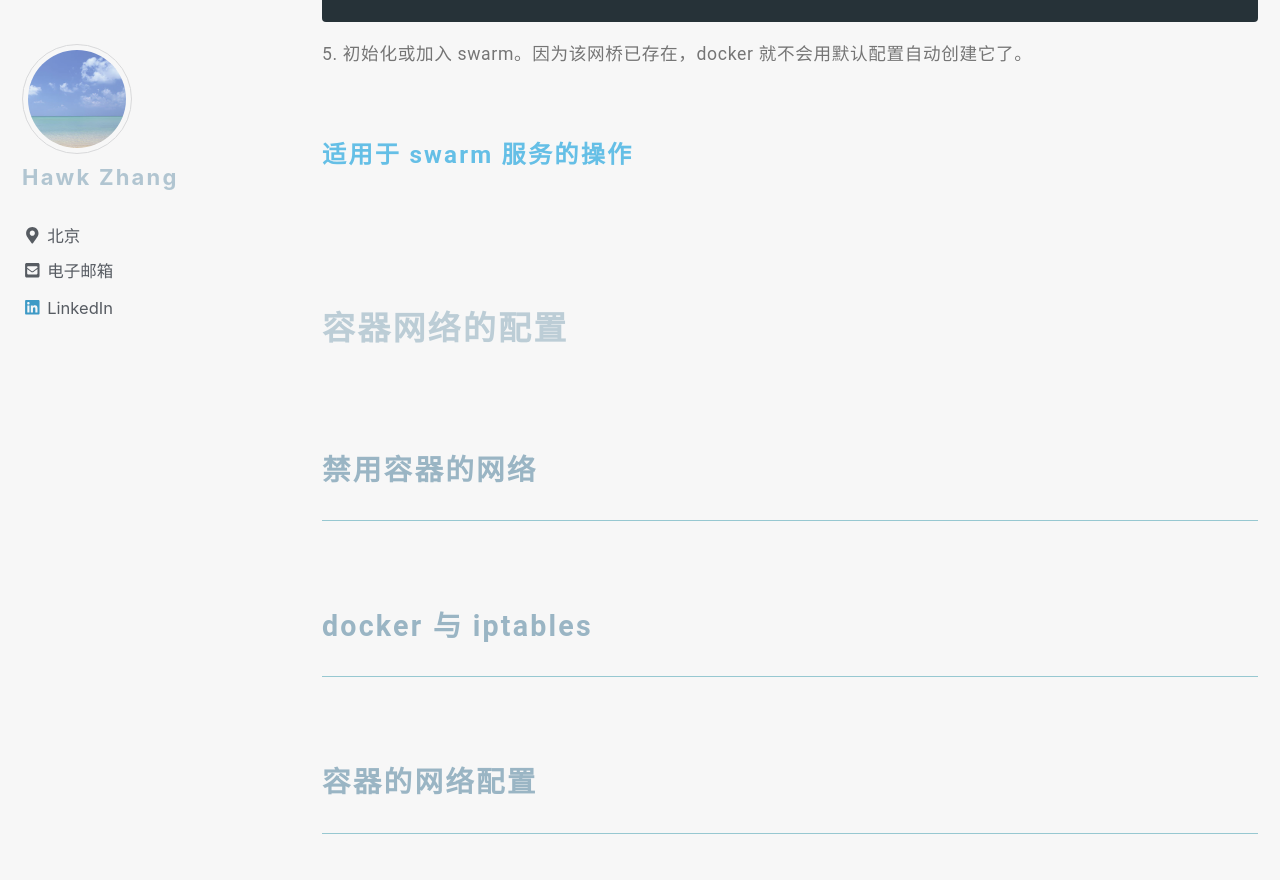
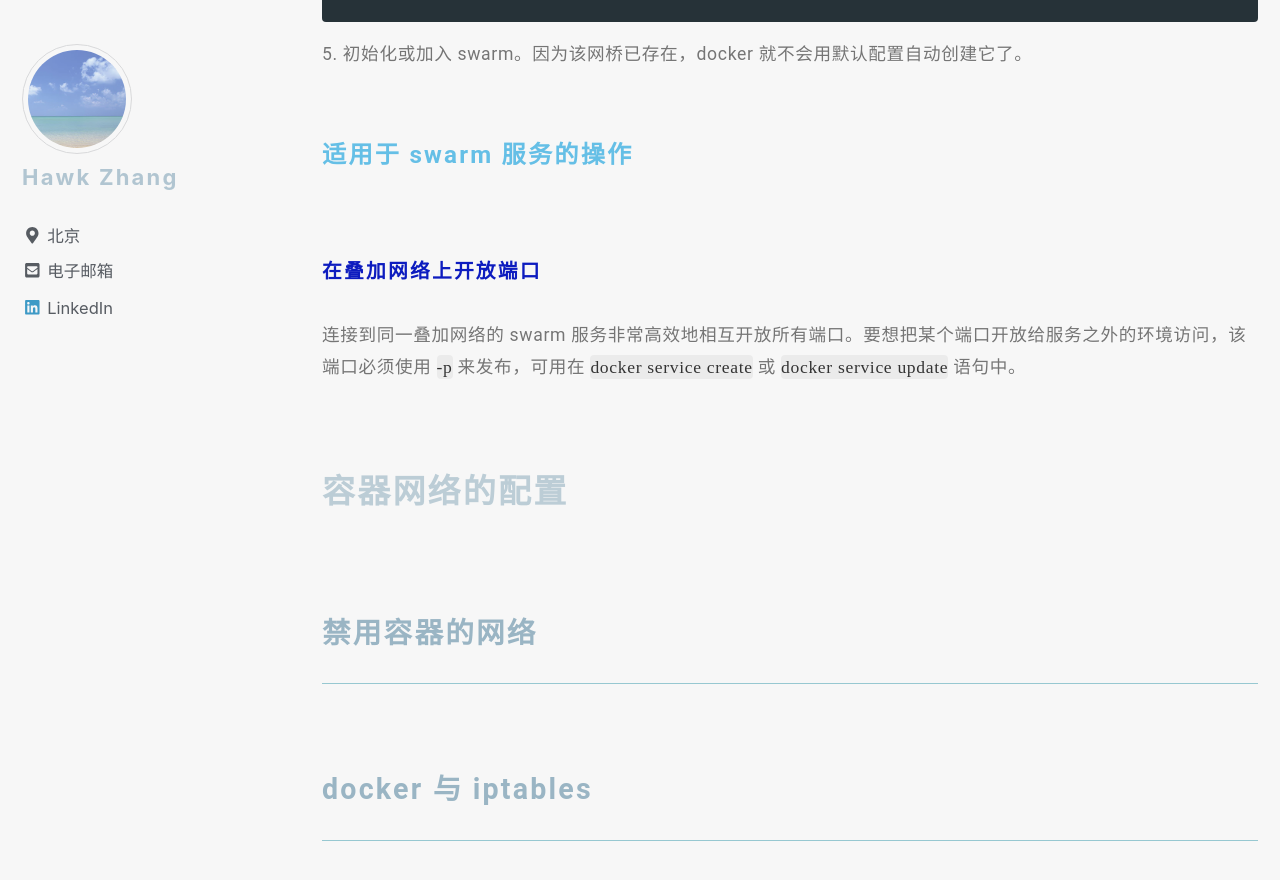
Before and after one commit to narru888/linotes_note, a Jekyll site: the page built from _posts/docker/2018-02-01-docker.network.md, in a window 1280 px wide and 900 px high, scrolled down 10799 px. Shown: the top 880 px of the window. Built offline with Jekyll 4.4.1, drawn with Linux system fonts in a browser that asks for light colours; nearby versions of some CDN libraries; a script that is not in the unit is left out.

Commit message:
update on 2018-10-05 13:10:01 CST

```diff
--- a/_posts/docker/2018-02-01-docker.network.md
+++ b/_posts/docker/2018-02-01-docker.network.md
@@ -343,6 +343,9 @@ $ docker network create \
 #### 适用于 swarm 服务的操作
 
 
+##### 在叠加网络上开放端口
+
+连接到同一叠加网络的 swarm 服务非常高效地相互开放所有端口。要想把某个端口开放给服务之外的环境访问，该端口必须使用 `-p` 来发布，可用在 `docker service create` 或 `docker service update` 语句中。
 
 
 
```
